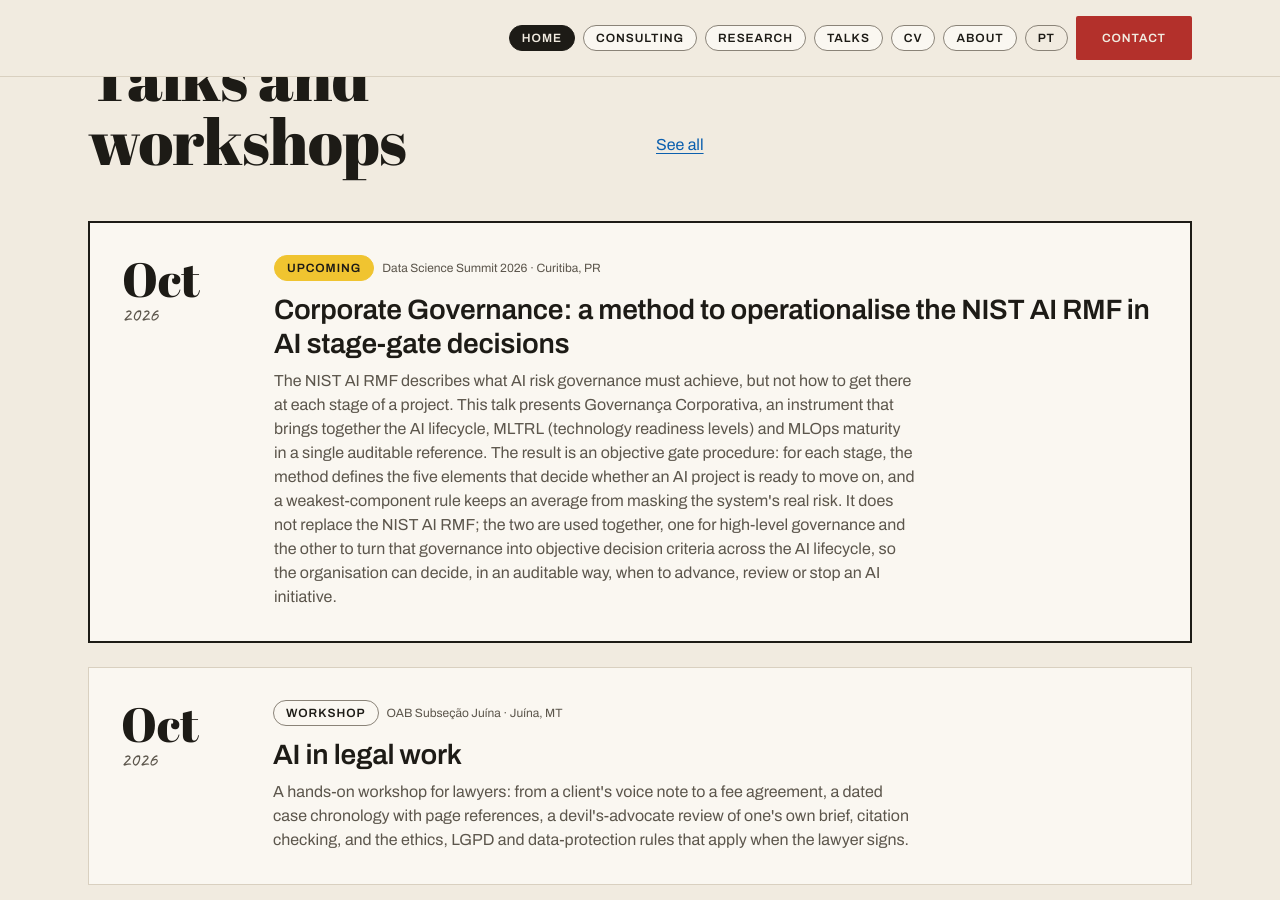
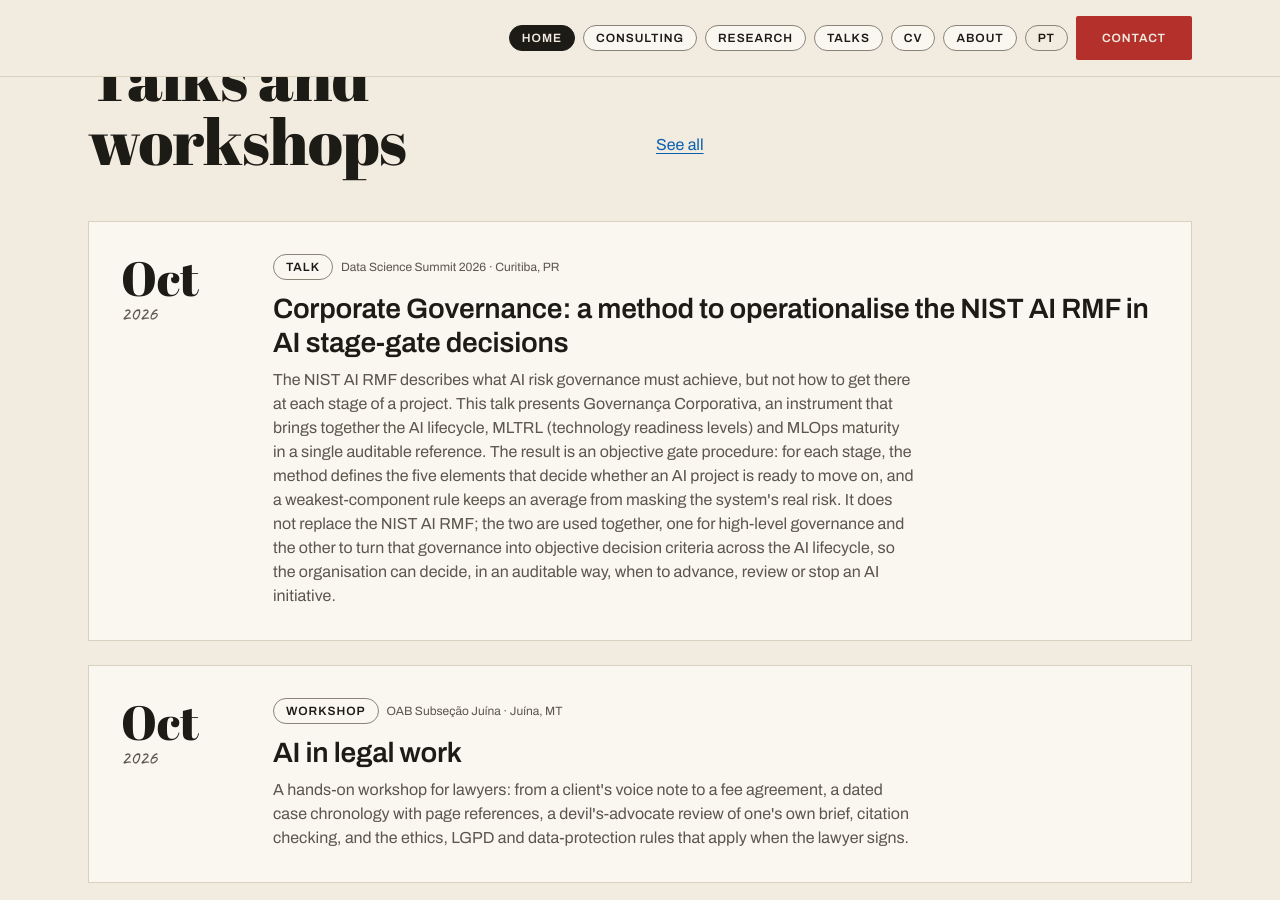
Before and after one commit to areeberg/alexandre.github.io, a Jekyll site: the page built from index.html, in a window 1280 px wide and 900 px high, scrolled down 1954 px. Built offline with Jekyll 4.4.1, drawn with Linux system fonts in a browser that asks for light colours.

Commit message:
Marca a palestra do Data Science Summit 2026 como realizada
Co-Authored-By: Claude Opus 5.5 <noreply@anthropic.com>

```diff
--- a/_data/talks.yml
+++ b/_data/talks.yml
@@ -2,7 +2,7 @@
 # date: AAAA-MM (deixe vazio se ainda não souber). status: upcoming | delivered.
 # video: link opcional para a gravação.
 - id: dss-curitiba-2026
-  status: upcoming
+  status: delivered
   date: 2026-10
   event: Data Science Summit 2026
   city: Curitiba, PR
```
